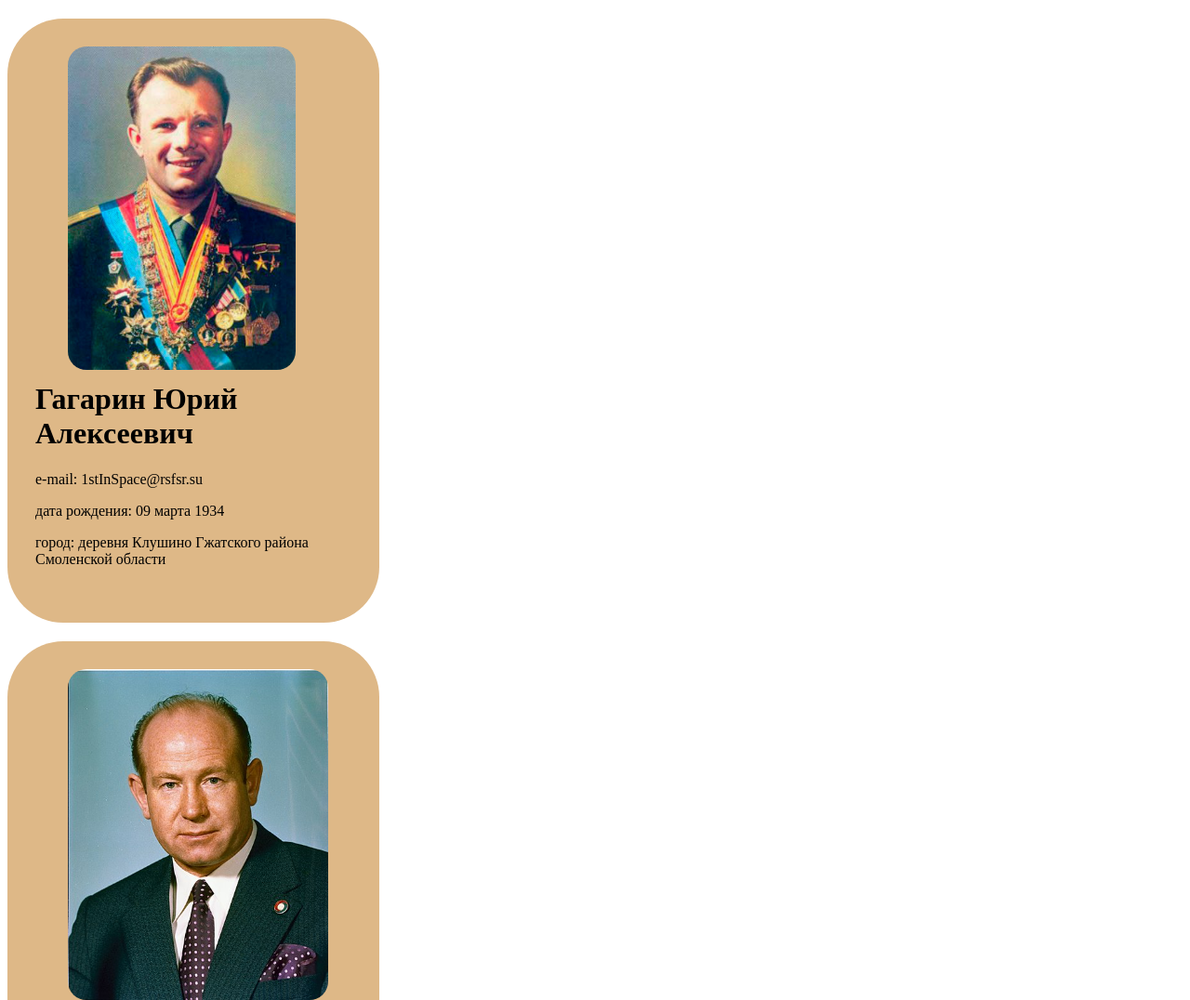
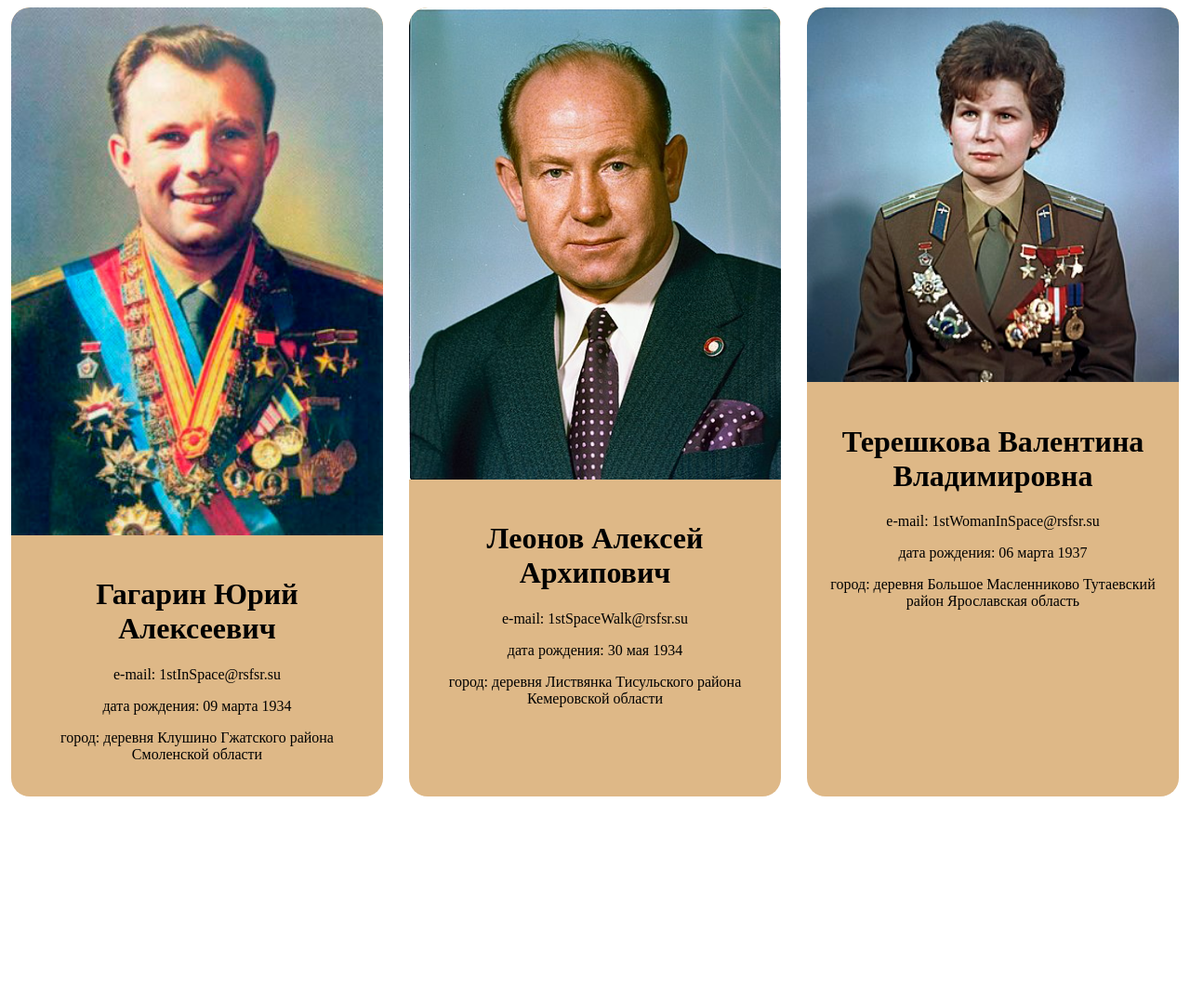
Before and after one commit to ibaragozz/Web, a plain HTML site: page HW24.html in a window 1280 px wide. Shown: the top 1076 px of the page at 93% size. After the commit the page ends 865 px from the top, so only its background shows below. Drawn offline with Linux system fonts and the light colour scheme.

Commit message:
HWalmostDone

```diff
--- a/HW24.html
+++ b/HW24.html
@@ -5,47 +5,49 @@
    <meta name="viewport"
          content="width=device-width, user-scalable=no, initial-scale=1.0, maximum-scale=1.0, minimum-scale=1.0">
    <meta http-equiv="X-UA-Compatible" content="ie=edge">
-   <title>Первый сайт</title>
+   <title>Homework</title>
    <link rel="stylesheet" href="style1.css">
 </head>
 <body>
 
+<div class="cards">
    <div class="card">
       <div class="photo">
-       <img src="Gagarin.jpg" alt="Gagarin" width="245">
+         <img src="Gagarin.jpg" alt="Gagarin">
       </div>
 
       <div class="info">
          <h1>Гагарин Юрий Алексеевич</h1>
-       <p> e-mail: 1stInSpace@rsfsr.su</p>
-       <p> дата рождения: 09 марта 1934</p>
-       <p> город: деревня Клушино Гжатского района Смоленской области</p>
+         <p>e-mail: 1stInSpace@rsfsr.su</p>
+         <p>дата рождения: 09 марта 1934</p>
+         <p>город: деревня Клушино Гжатского района Смоленской области</p>
       </div>
    </div>
 
    <div class="card">
       <div class="photo">
-       <img src="Leonov.jpg" alt="Leonov" width="280">
+         <img src="Leonov.jpg" alt="Leonov">
       </div>
 
       <div class="info">
          <h1>Леонов Алексей Архипович</h1>
-       <p> e-mail: 1stSpaceWalk@rsfsr.su</p>
-       <p> дата рождения: 30 мая 1934</p>
-       <p> город: деревня Листвянка Тисульского района Кемеровской области</p>
+         <p>e-mail: 1stSpaceWalk@rsfsr.su</p>
+         <p>дата рождения: 30 мая 1934</p>
+         <p>город: деревня Листвянка Тисульского района Кемеровской области</p>
       </div>
    </div>
 
    <div class="card">
       <div class="photo">
-       <img src="Tereshkova.jpg" alt="Tereshkova" width="300">
+         <img src="Tereshkova.jpg" alt="Tereshkova">
       </div>
 
       <div class="info">
          <h1>Терешкова Валентина Владимировна</h1>
-       <p> e-mail: 1stWomanInSpace@rsfsr.su</p>
-       <p> дата рождения: 06 марта 1937</p>
-       <p> город: деревня Большое Масленниково Тутаевский район Ярославская область</p>
+         <p>e-mail: 1stWomanInSpace@rsfsr.su</p>
+         <p>дата рождения: 06 марта 1937</p>
+         <p>город: деревня Большое Масленниково Тутаевский район Ярославская область</p>
+      </div>
    </div>
 </div>
 
--- a/style1.css
+++ b/style1.css
@@ -1,21 +1,36 @@
-.card{
-   width: 400px;
-   height: 650px;
+.cards {
+   display: flex;
+   justify-content: space-around;
+   flex-wrap: wrap;
+   gap: 20px;
+}
+
+.card {
+   width: 400px; /* Ширина карточки */
    background-color: burlywood;
-   border-radius: 60px;
+   border-radius: 20px;
+   transition: background-color 0.5s;
+   overflow: hidden;
+   text-align: center;
+   display: flex;
+   flex-direction: column;
+   justify-content: space-between;
 }
-.photo {
-      height: 40%;
-   margin: 20px;
-   padding: 30px;
 
+.photo img {
+   width: 100%;
+   height: auto;
+   object-fit: contain; /* Изменяем с cover на contain, чтобы не обрезать фото */
+   border-radius: 20px 20px 0 0;
 }
+
 .info {
-   padding: 30px;
-   height: 40%;
+   padding: 20px;
+   height: auto;
+   flex-grow: 1;
 }
-img {
-   position: relative;
-   left:5%;
-   border-radius: 20px;
+
+.card:hover {
+   background-color: yellow;
+   transition: background-color 0.5s;
 }
```
Lines whose indentation alone changed are shown as unchanged.
